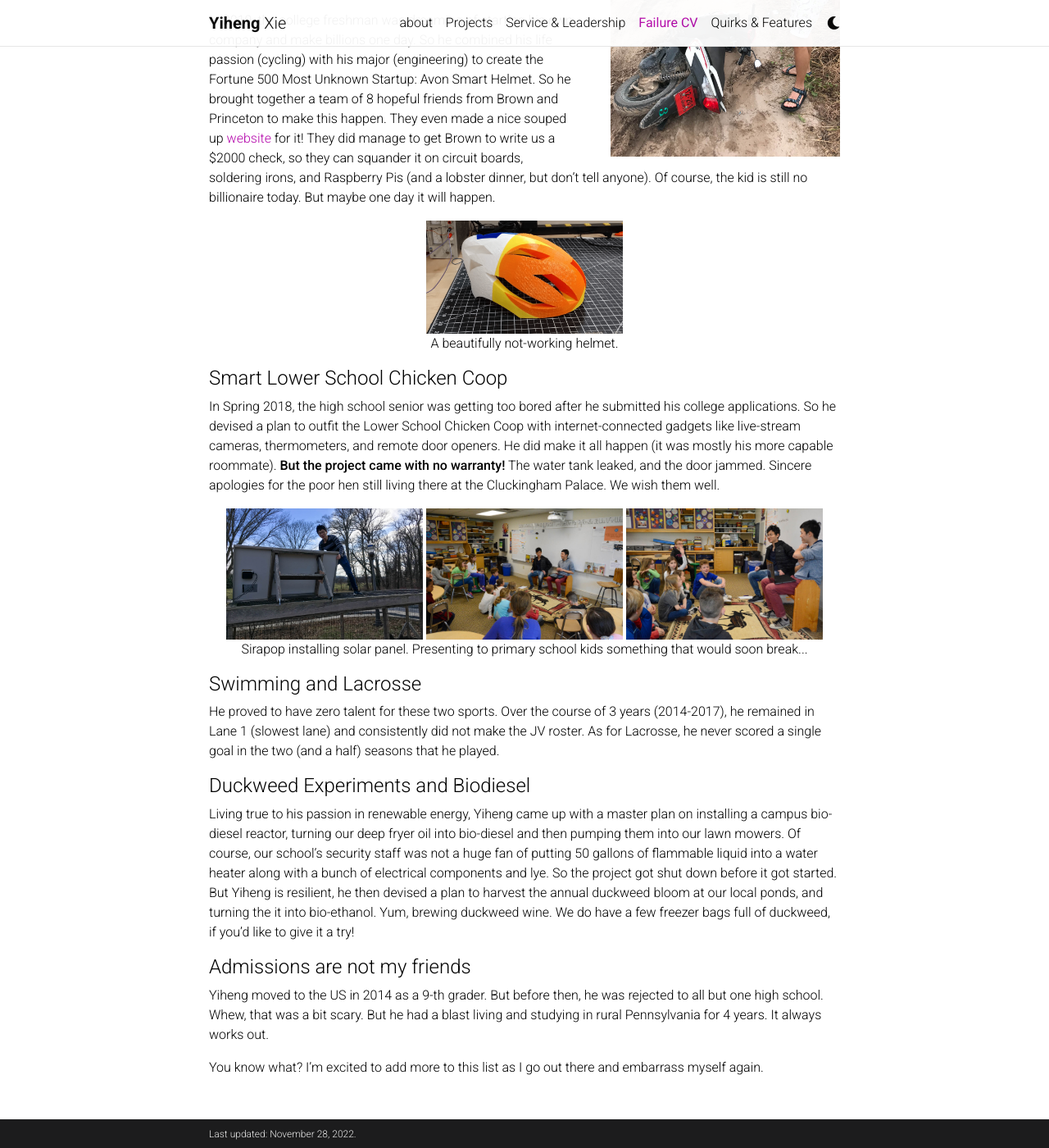
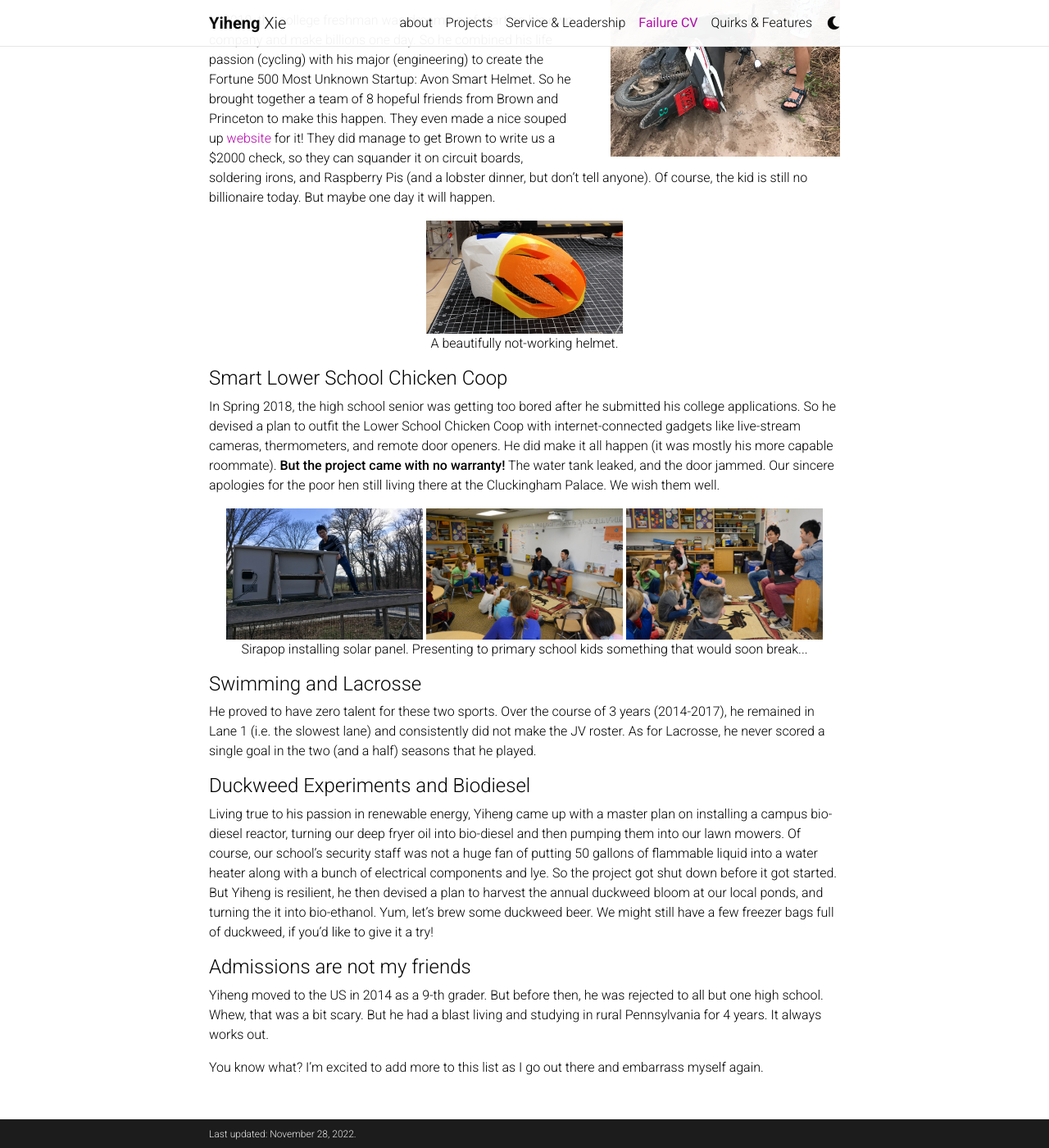
Before and after one commit to yxie20/yxie20.github.io, a Jekyll site: the page built from _pages/failure cv.md, in a window 1280 px wide and 1400 px high, scrolled down 366 px. Shown: the whole window at 82% size. Built offline with Jekyll 4.4.1, drawn with Linux system fonts in a browser that asks for light colours; nearby versions of some CDN libraries; comment, search, counter and statistics services are not loaded; a style sheet for code colours, icons or effects is not loaded.

Commit message:
minor updates

```diff
--- a/_pages/failure cv.md
+++ b/_pages/failure cv.md
@@ -33,7 +33,7 @@ In Spring 2018, the high school senior was getting too bored after he submitted
 applications. So he devised a plan to outfit the Lower School Chicken Coop with internet-connected
 gadgets like live-stream cameras, thermometers, and remote door openers. He did make it all happen
 (it was mostly his more capable roommate). **But the project came with no warranty!** The water tank leaked, and
-the door jammed. Sincere apologies for the poor hen still living there at the Cluckingham Palace.
+the door jammed. Our sincere apologies for the poor hen still living there at the Cluckingham Palace.
 We wish them well.
 
 <p align="center">
@@ -46,7 +46,7 @@ We wish them well.
 
 #### Swimming and Lacrosse
 He proved to have zero talent for these two sports. Over the course of 3 years (2014-2017), he
-remained in Lane 1 (slowest lane) and consistently did not make the JV roster. As for Lacrosse,
+remained in Lane 1 (i.e. the slowest lane) and consistently did not make the JV roster. As for Lacrosse,
 he never scored a single goal in the two (and a half) seasons that he played.
 
 
@@ -57,7 +57,8 @@ our lawn mowers. Of course, our school's security staff was not a huge fan of pu
 flammable liquid into a water heater along with a bunch of electrical components and lye. So the
 project got shut down before it got started. But Yiheng is resilient, he then devised a plan to
 harvest the annual duckweed bloom at our local ponds, and turning the it into bio-ethanol. Yum,
-brewing duckweed wine. We do have a few freezer bags full of duckweed, if you'd like to give it a try!
+let's brew some duckweed beer. We might still have a few freezer bags full of duckweed, if you'd
+like to give it a try!
 
 
 #### Admissions are not my friends
```
Also changed, not shown: _pages/service_leadership.md (+1 -1 lines).
